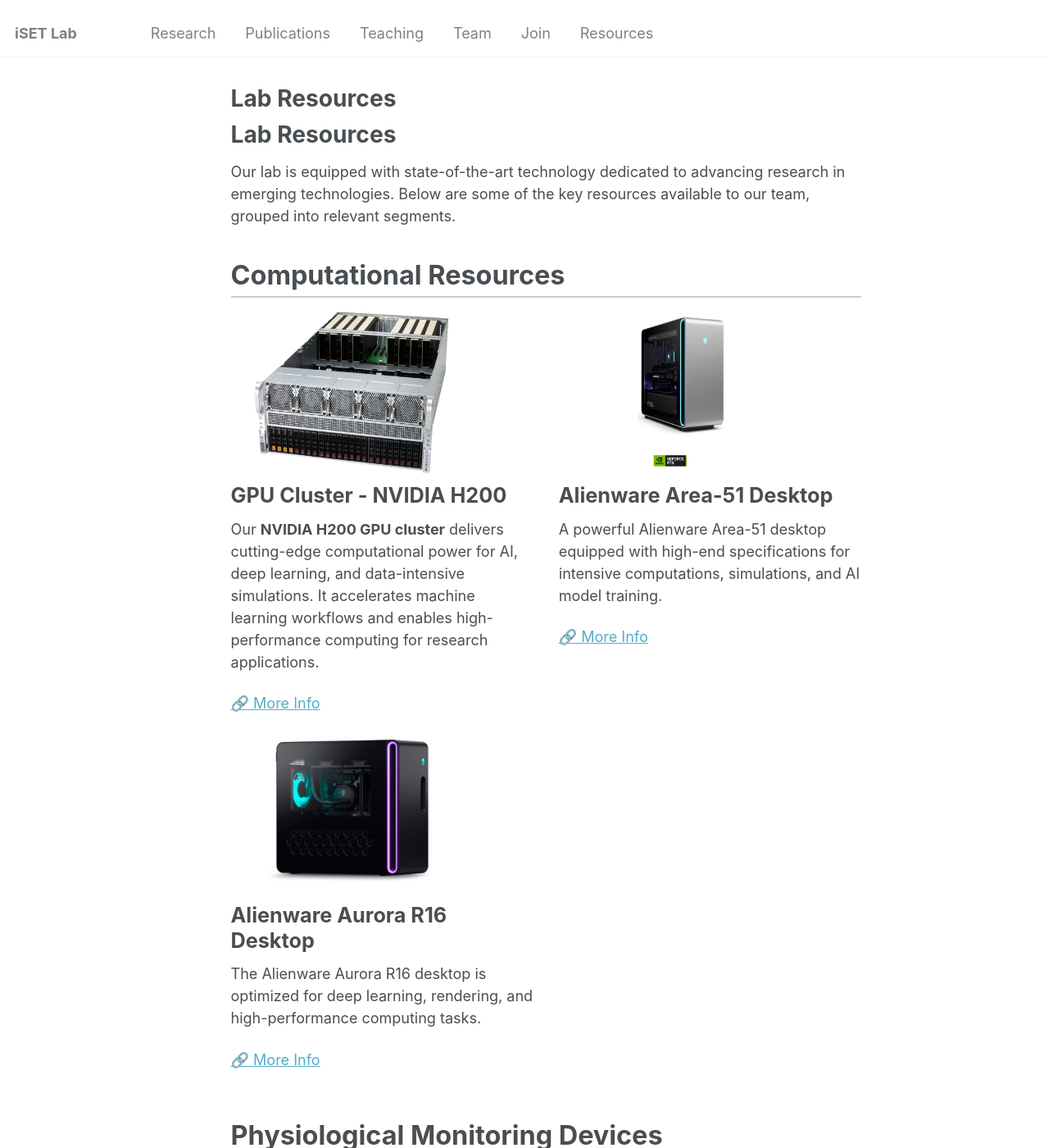
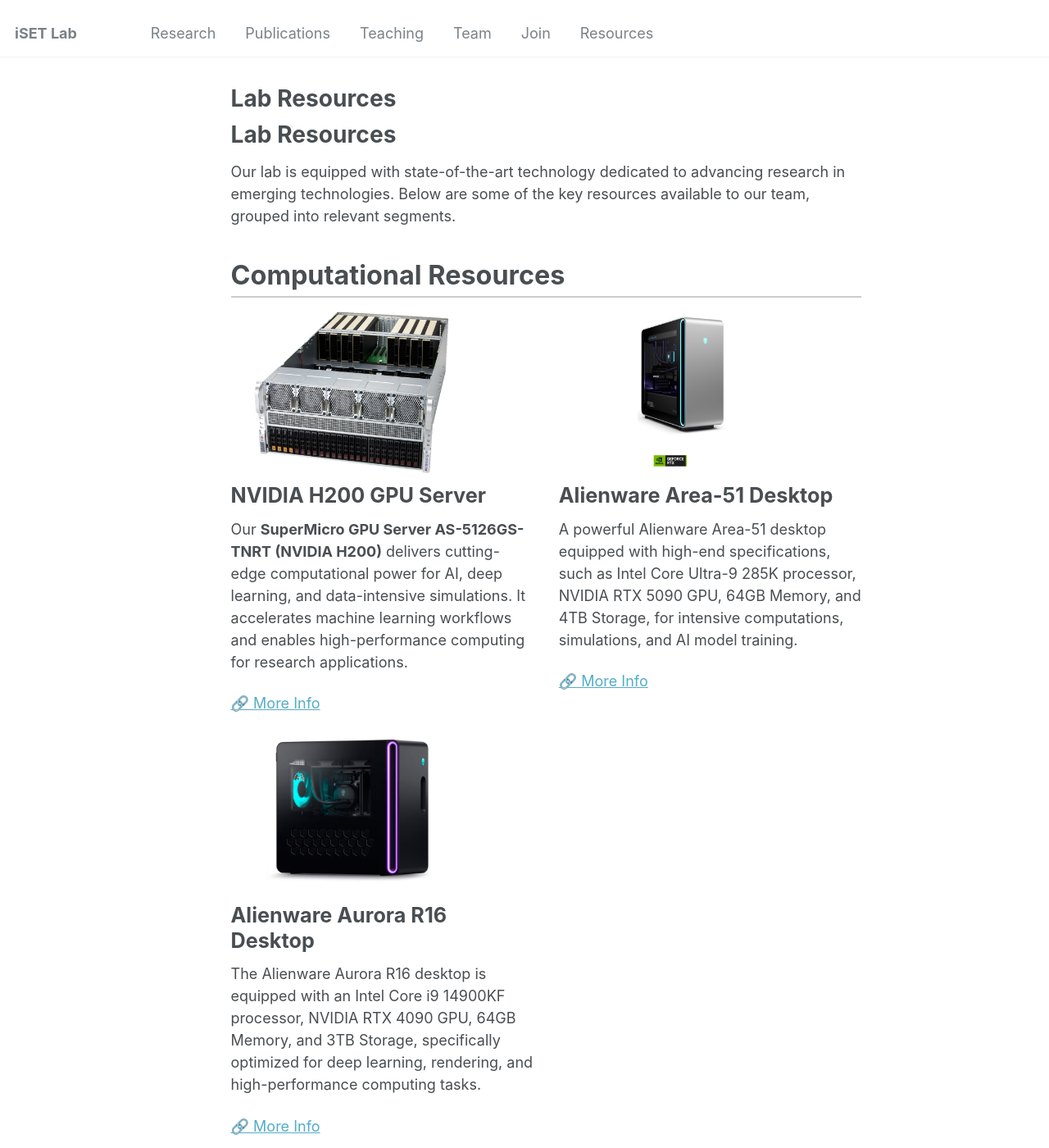
Before and after one commit to iSET-LAB/iSET-LAB.github.io, a Jekyll site: the page built from _pages/Resources.md, in a window 1280 px wide and 1400 px high. Shown: the whole window at 82% size. Built offline with Jekyll 4.4.1, drawn with Linux system fonts in a browser that asks for light colours; our own code applies the rules of GitHub Pages for plain Markdown files.

Commit message:
Update Resources.md

```diff
--- a/_pages/Resources.md
+++ b/_pages/Resources.md
@@ -45,22 +45,22 @@
 <div class="resource-container">
   <div class="resource">
     <img src="/_pages/resources_pictures/nvidia_h200.png" alt="NVIDIA H200">
-    <h3 class="resource-title">GPU Cluster - NVIDIA H200</h3>
-    <p>Our <strong>NVIDIA H200 GPU cluster</strong> delivers cutting-edge computational power for AI, deep learning, and data-intensive simulations. It accelerates machine learning workflows and enables high-performance computing for research applications.</p>
+    <h3 class="resource-title">NVIDIA H200 GPU Server</h3>
+    <p>Our <strong>SuperMicro GPU Server AS-5126GS-TNRT (NVIDIA H200)</strong> delivers cutting-edge computational power for AI, deep learning, and data-intensive simulations. It accelerates machine learning workflows and enables high-performance computing for research applications.</p>
     <a href="https://www.nvidia.com/en-us/data-center/dgx-h200/">🔗 More Info</a>
   </div>
 
   <div class="resource">
     <img src="/_pages/resources_pictures/area51.png" alt="Alienware Area-51 Desktop">
     <h3 class="resource-title">Alienware Area-51 Desktop</h3>
-    <p>A powerful Alienware Area-51 desktop equipped with high-end specifications for intensive computations, simulations, and AI model training.</p>
+    <p>A powerful Alienware Area-51 desktop equipped with high-end specifications, such as Intel Core Ultra-9 285K processor, NVIDIA RTX 5090 GPU, 64GB Memory, and 4TB Storage, for intensive computations, simulations, and AI model training.</p>
     <a href="https://www.dell.com/en-us/shop/desktop-computers/alienware-area-51-gaming-desktop/spd/alienware-area-51-aat2250-gaming-desktop/useaat2250wcto04">🔗 More Info</a>
   </div>
 
   <div class="resource">
     <img src="/_pages/resources_pictures/r16.png" alt="Alienware Aurora R16 Desktop">
     <h3 class="resource-title">Alienware Aurora R16 Desktop</h3>
-    <p>The Alienware Aurora R16 desktop is optimized for deep learning, rendering, and high-performance computing tasks.</p>
+    <p>The Alienware Aurora R16 desktop is equipped with an Intel Core i9 14900KF processor, NVIDIA RTX 4090 GPU, 64GB Memory, and 3TB Storage, specifically optimized for deep learning, rendering, and high-performance computing tasks.</p>
     <a href="https://www.dell.com/en-us/shop/desktop-computers/alienware-aurora-r16-gaming-desktop/spd/alienware-aurora-r16-desktop">🔗 More Info</a>
   </div>
 </div>
```
